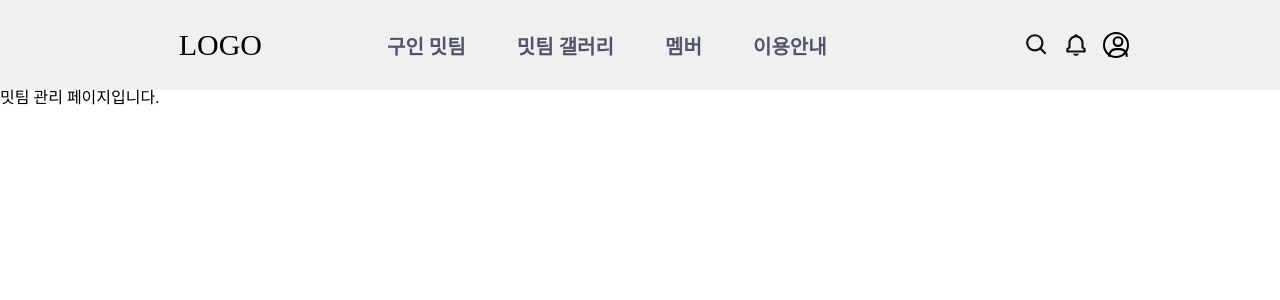
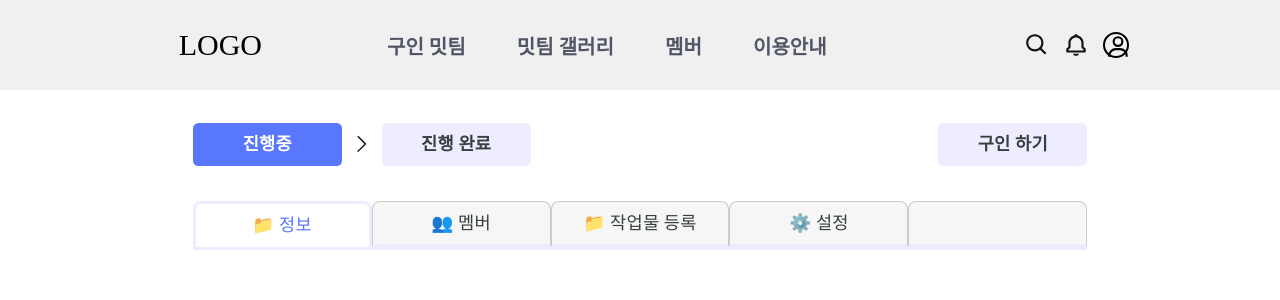
Before and after one commit to kimsuyeon0916/MeeTeam_FrontEnd, a React (Vite) app: page /meeteam/1 in a window 1280 px wide. Shown: the top 300 px of the page. Built offline with nearby package versions, Linux system fonts and the light colour scheme.

Commit message:
style: 밋팀 관리 페이지 UI 레이아웃 설정

```diff
--- /dev/null
+++ b/src/components/meeteam/main/Main.sytled.ts
@@ -0,0 +1,18 @@
+import styled from 'styled-components';
+
+const MainLayout = styled.div`
+	display: flex;
+	align-items: center;
+	margin-left: 15.052vw;
+	margin-right: 15.052vw;
+	margin-bottom: 6.354vw;
+	height: auto;
+	border-radius: 0vw 0vw 0.417vw 0.417vw;
+	border-left: solid #eeecff;
+	border-right: solid #eeecff;
+	border-bottom: solid #eeecff;
+`;
+
+const S = { MainLayout };
+
+export default S;
--- /dev/null
+++ b/src/components/meeteam/main/Main.tsx
@@ -0,0 +1,12 @@
+import React, { useState } from 'react';
+import S from './Main.sytled';
+import Informaion from './information/Information';
+
+const Main = () => {
+	return (
+		<S.MainLayout>
+		</S.MainLayout>
+	);
+};
+
+export default Main;
--- a/src/pages/ManagementPage.tsx
+++ b/src/pages/ManagementPage.tsx
@@ -1,7 +1,16 @@
 import React from 'react';
+import { ProgressBar } from '../components';
+import { Menu } from '../components';
+import { Main } from '../components';
 
 const ManagementPage = () => {
-	return <div>밋팀 관리 페이지입니다.</div>;
+	return (
+		<>
+			<ProgressBar />
+			<Menu />
+			<Main />
+		</>
+	);
 };
 
 export default ManagementPage;
--- a/src/pages/index.ts
+++ b/src/pages/index.ts
@@ -5,4 +5,4 @@ import MemberPage from './MemberPage';
 import InformationUsePage from './InformationUsePage';
 import ManagementPage from './ManagementPage';
 
-export { MainPage, RecruitPage, MemberPage, GalaryPage, InformationUsePage, ManagementPage };
+export { MainPage, RecruitPage, MemberPage, GalaryPage, InformationUsePage, ManagementPage};
```
